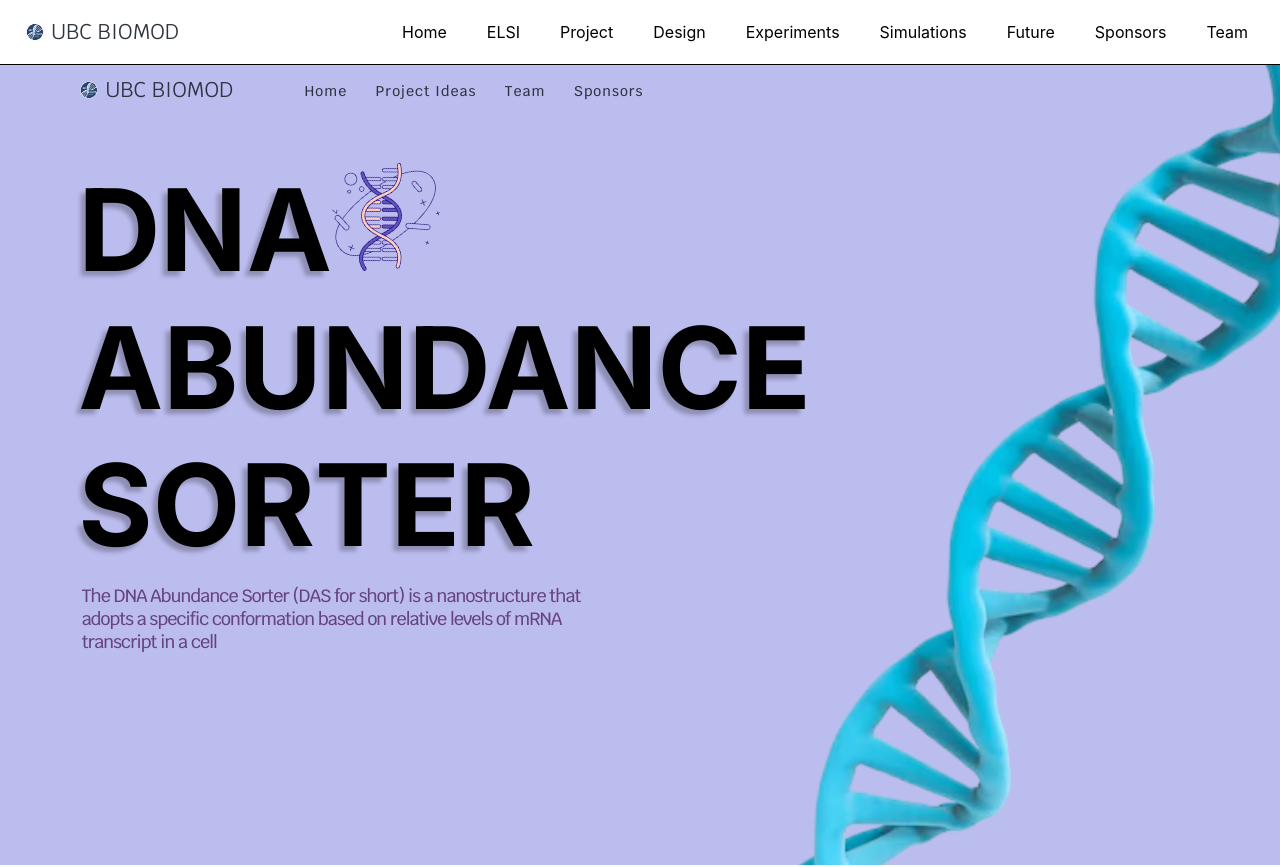
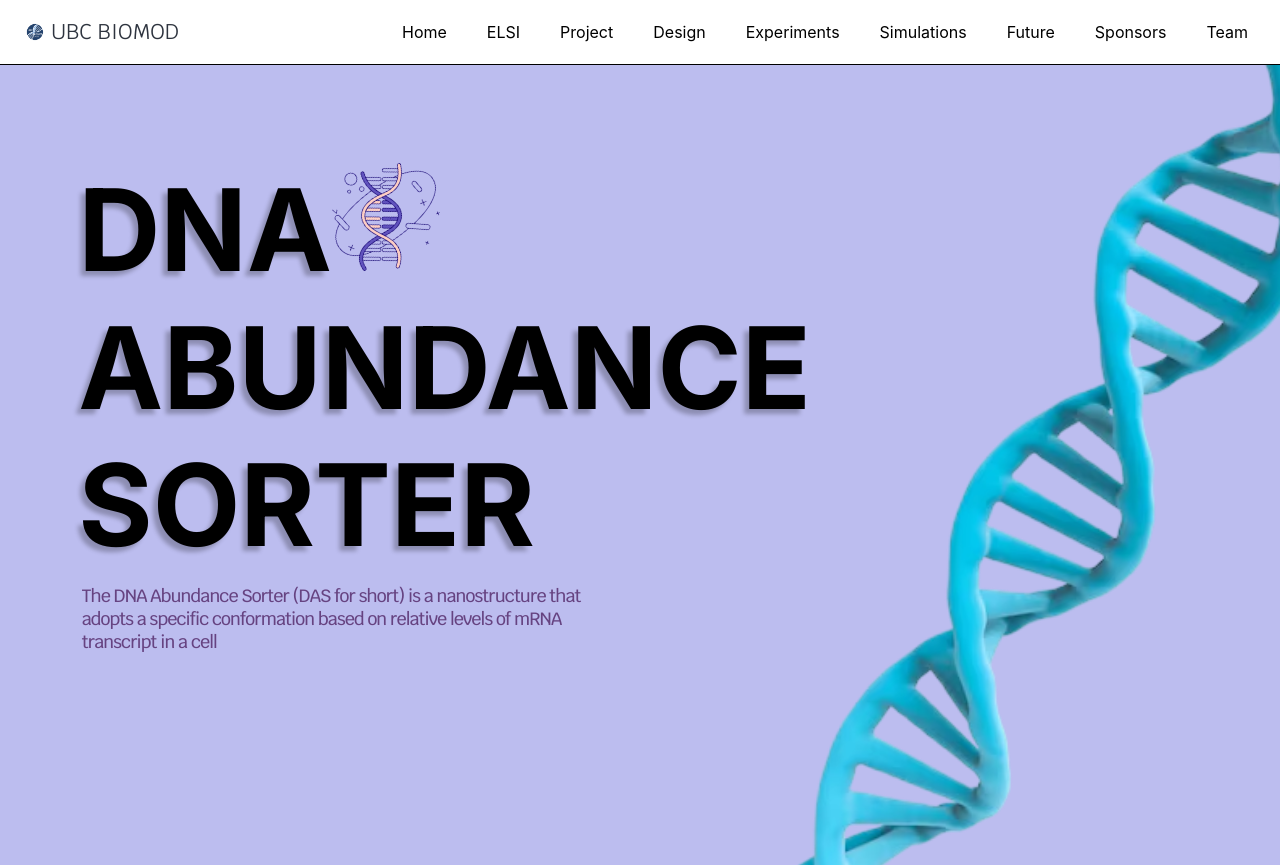
Before and after one commit to ubc-biomod/biomod2026, a React (Vite) app: page / in a window 1280 px wide. Shown: the top 867 px of the page. Built offline with nearby package versions, Linux system fonts and the light colour scheme.

Commit message:
removed extra navbar and duplicate files

```diff
--- a/src/App.tsx
+++ b/src/App.tsx
@@ -39,6 +39,9 @@ function App() {
   return (
     <Router>
       <nav className="w-full border-b px-6 py-4 flex items-center gap-6 bg-white">
+        <Link
+          to="/"
+        >
           <div style={{ display: "flex", alignItems: "center", gap: "5px" }}>
             <img
               src={logo}
@@ -57,6 +60,7 @@ function App() {
               UBC BIOMOD
             </span>
           </div>
+        </Link>
 
         <div className="flex gap-6 ml-auto">
           {pages.map((page) => (
--- a/src/pages/MainPage.tsx
+++ b/src/pages/MainPage.tsx
@@ -1,5 +1,3 @@
-import { Link } from "react-router-dom";
-import logo from "../assets/images/logo.png";
 import dnaImg from "../assets/images/DNA.png";
 import dna2Img from "../assets/images/DNA2.png";
 
@@ -7,12 +5,12 @@ import dna2Img from "../assets/images/DNA2.png";
 // Horizontal: px / 1440 * 100 = vw value
 // Vertical:   px / 917  * 100 = vh value
 
-const NAV_LINKS = [
-  { label: "Home", to: "/" },
-  { label: "Project Ideas", to: "/project-ideas" },
-  { label: "Team", to: "/team" },
-  { label: "Sponsors", to: "/sponsors" },
-];
+// const NAV_LINKS = [
+//   { label: "Home", to: "/" },
+//   { label: "Project Ideas", to: "/project-ideas" },
+//   { label: "Team", to: "/team" },
+//   { label: "Sponsors", to: "/sponsors" },
+// ];
 
 export default function MainPage() {
   return (
@@ -25,71 +23,6 @@ export default function MainPage() {
         overflow: "hidden",
       }}
     >
-      {/* ── Navbar ─────────────────────────────────────────────────── */}
-      {/* Figma: left 88px, top 15px, gap 80px between logo and menu  */}
-      <nav
-        style={{
-          position: "absolute",
-          left: "6.11vw",
-          top: "1.64vh",
-          display: "flex",
-          flexDirection: "row",
-          alignItems: "center",
-          gap: "5.56vw",
-        }}
-      >
-        {/* Logo */}
-        <div style={{ display: "flex", alignItems: "center", gap: "5px" }}>
-          <img
-            src={logo}
-            alt=""
-            style={{ width: "22px", height: "22px", objectFit: "contain" }}
-          />
-          <span
-            style={{
-              fontFamily: "'Krub', sans-serif",
-              fontWeight: 400,
-              fontSize: "clamp(0.9rem, 1.67vw, 1.5rem)",
-              lineHeight: "100%",
-              color: "#2E343F",
-            }}
-          >
-            UBC BIOMOD
-          </span>
-        </div>
-
-        {/* Nav links — Figma: gap 32px, Krub 500 16px letter-spacing 1px */}
-        <ul
-          style={{
-            display: "flex",
-            flexDirection: "row",
-            alignItems: "center",
-            gap: "2.22vw",
-            listStyle: "none",
-            padding: 0,
-            margin: 0,
-          }}
-        >
-          {NAV_LINKS.map((link) => (
-            <li key={link.label}>
-              <Link
-                to={link.to}
-                style={{
-                  fontFamily: "'Krub', sans-serif",
-                  fontWeight: 500,
-                  fontSize: "clamp(0.75rem, 1.11vw, 1rem)",
-                  lineHeight: "140%",
-                  letterSpacing: "1px",
-                  color: "#2E343F",
-                  textDecoration: "none",
-                }}
-              >
-                {link.label}
-              </Link>
-            </li>
-          ))}
-        </ul>
-      </nav>
 
       {/* ── Hero Title ─────────────────────────────────────────────── */}
       {/* Figma: left 88px, top 110px, Inter 700 128px, color #000    */}
--- a/src/pages/Project.tsx
+++ b/src/pages/Project.tsx
@@ -1,8 +1,9 @@
 function ProjectPage() {
   return (
-    <div>
-      <h1>Project Page</h1>
-      <p>Welcome to the Project page of our application!</p>
+    <div style={{ backgroundColor: "#BCBDEF", minHeight: "100vh", display: "flex", alignItems: "center", justifyContent: "center" }}>
+      <h1 style={{ fontFamily: "'Inter', sans-serif", fontWeight: 700, fontSize: "3rem", color: "#000" }}>
+        Project Ideas
+      </h1>
     </div>
   );
 }
--- a/src/pages/ProjectIdeas.tsx
+++ /dev/null
@@ -1,11 +0,0 @@
-function ProjectIdeasPage() {
-  return (
-    <div style={{ backgroundColor: "#BCBDEF", minHeight: "100vh", display: "flex", alignItems: "center", justifyContent: "center" }}>
-      <h1 style={{ fontFamily: "'Inter', sans-serif", fontWeight: 700, fontSize: "3rem", color: "#000" }}>
-        Project Ideas
-      </h1>
-    </div>
-  );
-}
-
-export default ProjectIdeasPage;
```
Lines whose indentation alone changed are shown as unchanged.
